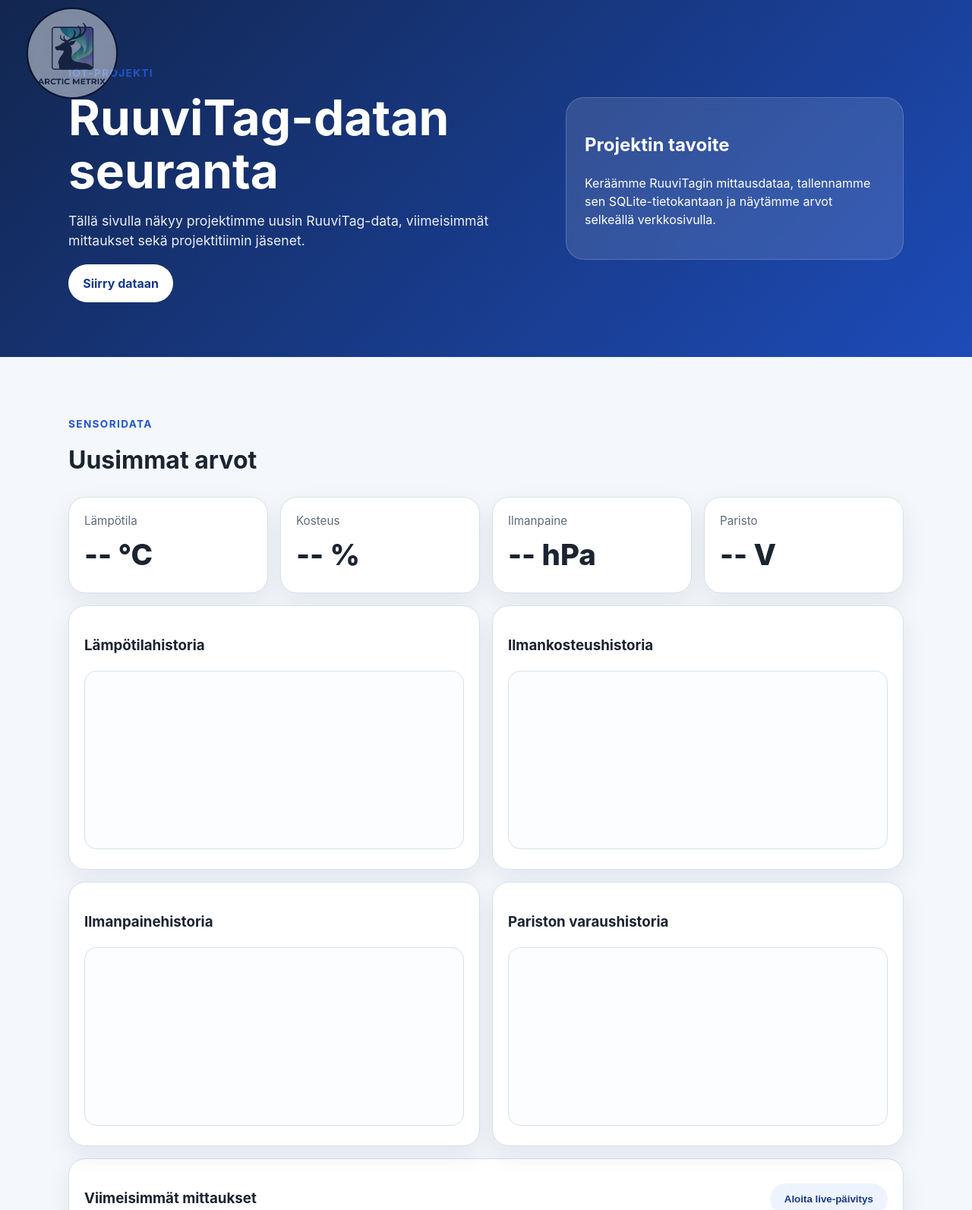
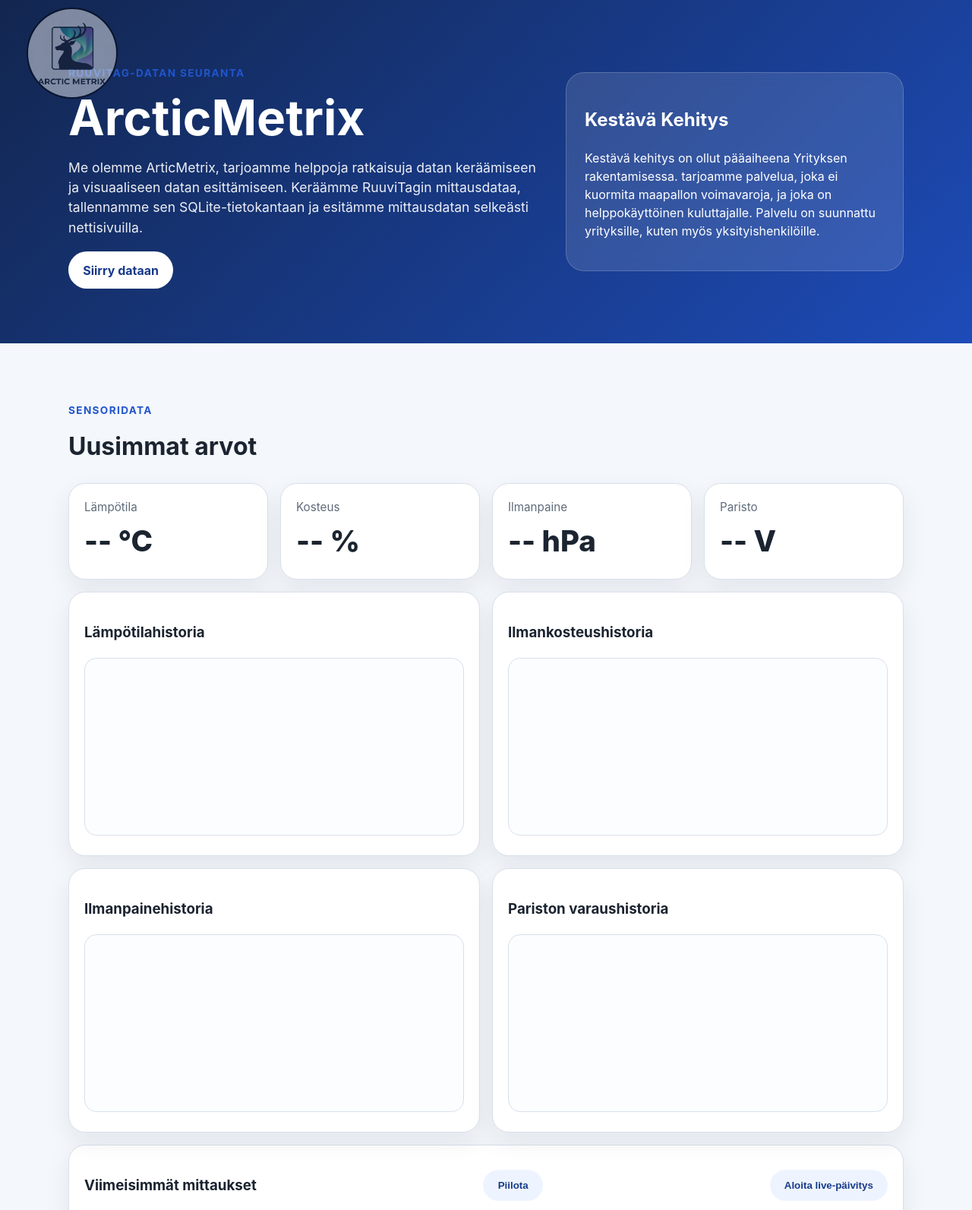
Before and after one commit to arctic-metrix/ruuvitag-data, a Flask app: page / in a window 1280 px wide. Shown: the top 1593 px of the page at 76% size. Run offline with Flask 3, Linux system fonts and the light colour scheme; data that the repository does not hold is empty; a map, chart or similar area stays blank.

Commit message:
muutettu web-pagea

```diff
--- a/static/app.js
+++ b/static/app.js
@@ -134,6 +134,7 @@ function pollData() {
   timeoutId = setTimeout(pollData, 2000);
 }
 
+
 document.getElementById('refreshButton').addEventListener('click', () => {
   if (live === 1) {
     live = 0;
--- a/templates/index.html
+++ b/templates/index.html
@@ -11,17 +11,21 @@
   <header class="hero">
     <div class="hero__content container">
       <div>
-        <p class="eyebrow">IoT-projekti</p>
-        <h1>RuuviTag-datan seuranta</h1>
+        <p class="eyebrow">Ruuvitag-datan seuranta</p>
+        <h1>ArcticMetrix</h1>
         <p class="lead">
-          Tällä sivulla näkyy projektimme uusin RuuviTag-data, viimeisimmät mittaukset
-          sekä projektitiimin jäsenet.
+          Me olemme ArticMetrix, tarjoamme helppoja ratkaisuja datan keräämiseen ja
+          visuaaliseen datan esittämiseen. Keräämme RuuviTagin mittausdataa,
+           tallennamme sen SQLite-tietokantaan ja esitämme mittausdatan selkeästi nettisivuilla.
         </p>
         <a href="#data" class="button">Siirry dataan</a>
       </div>
       <div class="hero__panel">
-        <h2>Projektin tavoite</h2>
-        <p>Keräämme RuuviTagin mittausdataa, tallennamme sen SQLite-tietokantaan ja näytämme arvot selkeällä verkkosivulla.</p>
+        <h2>Kestävä Kehitys</h2>
+        <p>Kestävä kehitys on ollut pääaiheena Yrityksen rakentamisessa. tarjoamme
+          palvelua, joka ei kuormita maapallon voimavaroja, ja joka on helppokäyttöinen kuluttajalle.
+          Palvelu on suunnattu yrityksille, kuten myös yksityishenkilöille.
+        </p>
       </div>
     </div>
   </header>
@@ -74,6 +78,7 @@
       <article class="card table-card">
         <div class="card__heading-row">
           <h3>Viimeisimmät mittaukset</h3>
+          <button class="button button--secondary" id="hideButton" type="button">Piilota</button>
           <button class="button button--secondary" id="refreshButton" type="button">Aloita live-päivitys</button>
         </div>
         <div class="table-wrapper">
@@ -126,7 +131,7 @@
   <div id="teamModal" style="display: none; position: fixed; z-index: 1000; left: 0; top: 0; width: 100%; height: 100%; background-color: rgba(0,0,0,0.6); align-items: center; justify-content: center;">
   <div style="background-color: #fff; padding: 20px; border-radius: 8px; width: 80%; max-width: 800px; position: relative;">
     <span id="closeModal" style="position: absolute; right: 20px; top: 10px; font-size: 28px; cursor: pointer; color: #333;">&times;</span>
-    <h2 id="modalTitle" style="margin-top: 0; color: #333;">Työnäyte</h2>
+    <h2 id="modalTitle" style="margin-top: 0; color: #333;">Vapaamuotoinen Hakemus</h2>
     <div id="modalContent" style="margin-top: 15px;"></div>
   </div>
 </div>
```
